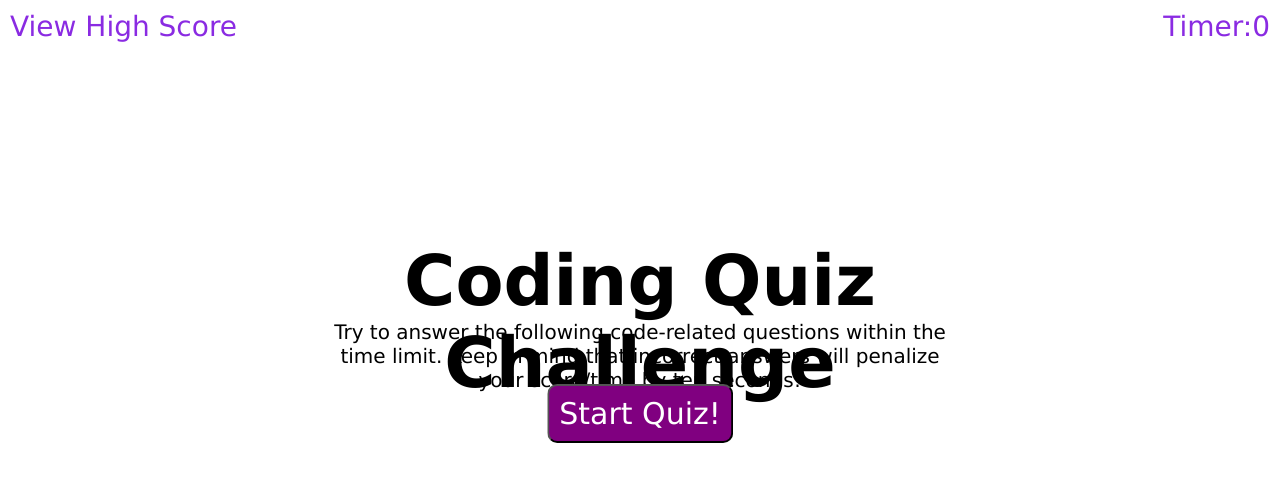
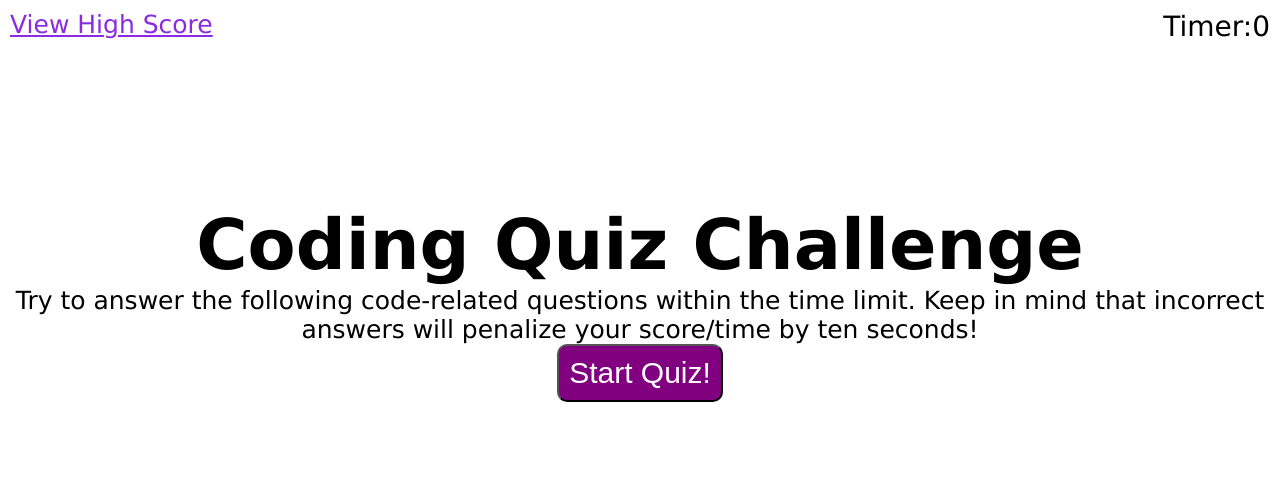
Before and after one commit to k-trejom/Quiz-game, a plain HTML site: page index.html in a window 1280 px wide. Drawn offline with Linux system fonts and the light colour scheme.

Commit message:
fixed the first page so that text can stay in center of screen when screen is smaller

```diff
--- a/assets/css/style.css
+++ b/assets/css/style.css
@@ -5,7 +5,7 @@
 
 .highscore {
     font-family: 'Lucida Sans', 'Lucida Sans Regular', 'Lucida Grande', 'Lucida Sans Unicode', Geneva, Verdana, sans-serif;
-    font-size: 28px;
+    font-size: 25px;
     color: blueviolet;
     float: left;
     margin: 10px;
@@ -14,43 +14,38 @@
 .timer {
      font-family: 'Lucida Sans', 'Lucida Sans Regular', 'Lucida Grande', 'Lucida Sans Unicode', Geneva, Verdana, sans-serif;
      font-size: 28px;
-     color: blueviolet;
      float: right;
      margin: 10px;
 
     }
+section {
+    display: flex;
+    justify-content: center;
+    align-items: center;
+    flex-direction: column;
+    flex-wrap: wrap;
+    height: 500px;
+    width: 100%;
+    font-family: 'Lucida Sans', 'Lucida Sans Regular', 'Lucida Grande', 'Lucida Sans Unicode', Geneva, Verdana, sans-serif;
+
+}
  h1 {
-    font-family: 'Lucida Sans', 'Lucida Sans Regular', 'Lucida Grande', 'Lucida Sans Unicode', Geneva, Verdana, sans-serif;
+
     font-size: 70px;
-    text-align: center;
-    position: absolute;
-    top: 30%;
-    left: 50%;
-    transform: translate(-50%);
+   text-align: center;
 }
 
  p{
-    font-family: 'Lucida Sans', 'Lucida Sans Regular', 'Lucida Grande', 'Lucida Sans Unicode', Geneva, Verdana, sans-serif;
-    font-size: 20px;
-    text-align: center;
-    position:absolute;
-    top: 40%;
-    left: 50%;
-    transform: translate(-50%);
 
+   font-size: 25px;
+   text-align: center;
 }
 
 button {
-    font-family: 'Lucida Sans', 'Lucida Sans Regular', 'Lucida Grande', 'Lucida Sans Unicode', Geneva, Verdana, sans-serif;
-    font-size: 30px;
-    text-align: center;
-    position:absolute;
+    cursor: pointer;
     background-color: purple;
     color: white;
     border-radius: 10px;
-    top: 48%;
-    left: 50%;
-    transform: translate(-50%);
+    font-size: 30px;
     padding: 10px;
-
 }
--- a/index.html
+++ b/index.html
@@ -8,7 +8,9 @@
     <title>Quiz Game</title>
 </head>
 <header>
-    <div class="highscore">View High Score</div>
+    <div>
+    <a class="highscore" href="">View High Score</a>
+    </div>
     <div class="timer">Timer:0</div>
 </header>
 <body>
@@ -17,7 +19,7 @@
     <h1>Coding Quiz Challenge</h1>
     <p>Try to answer the following code-related questions within the time limit. Keep in mind that incorrect answers will penalize your score/time by ten seconds!
     </p>
-    <button>Start Quiz!</button>
+    <button class="start">Start Quiz!</button>
 </section>
 
     </main>
```
